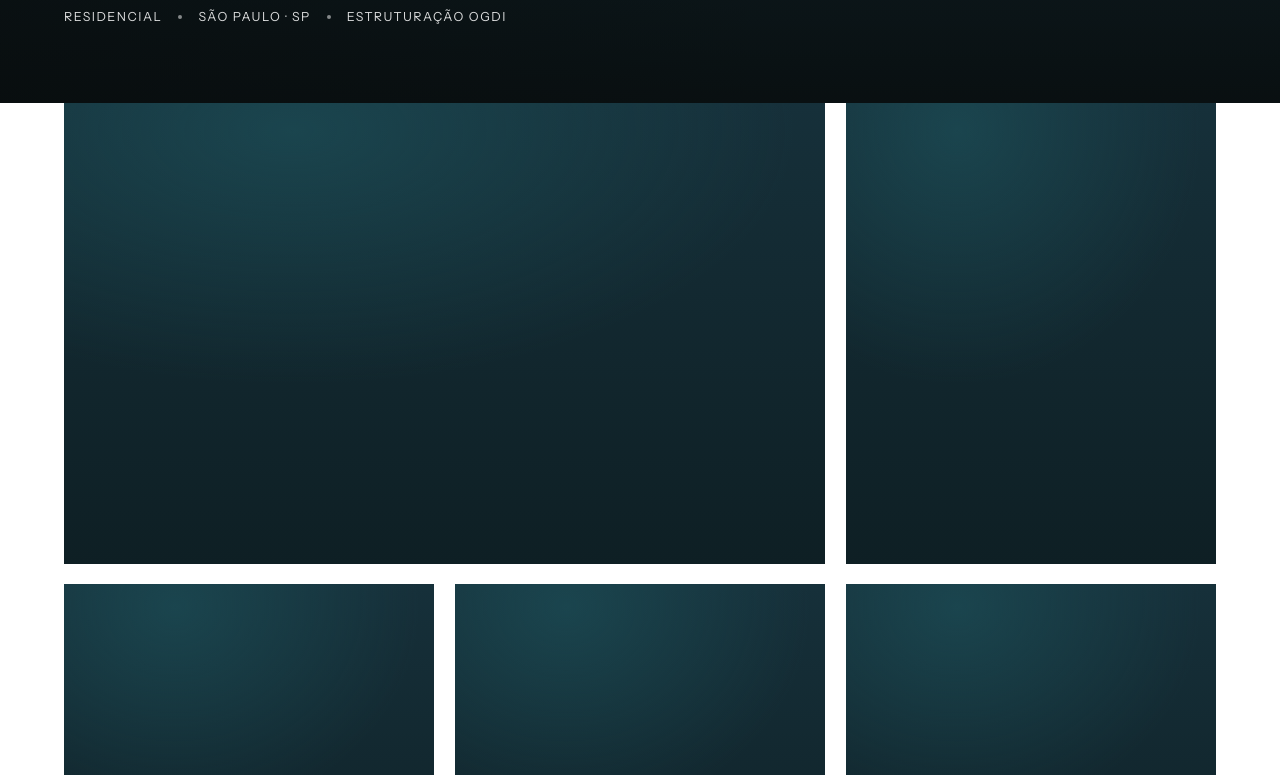
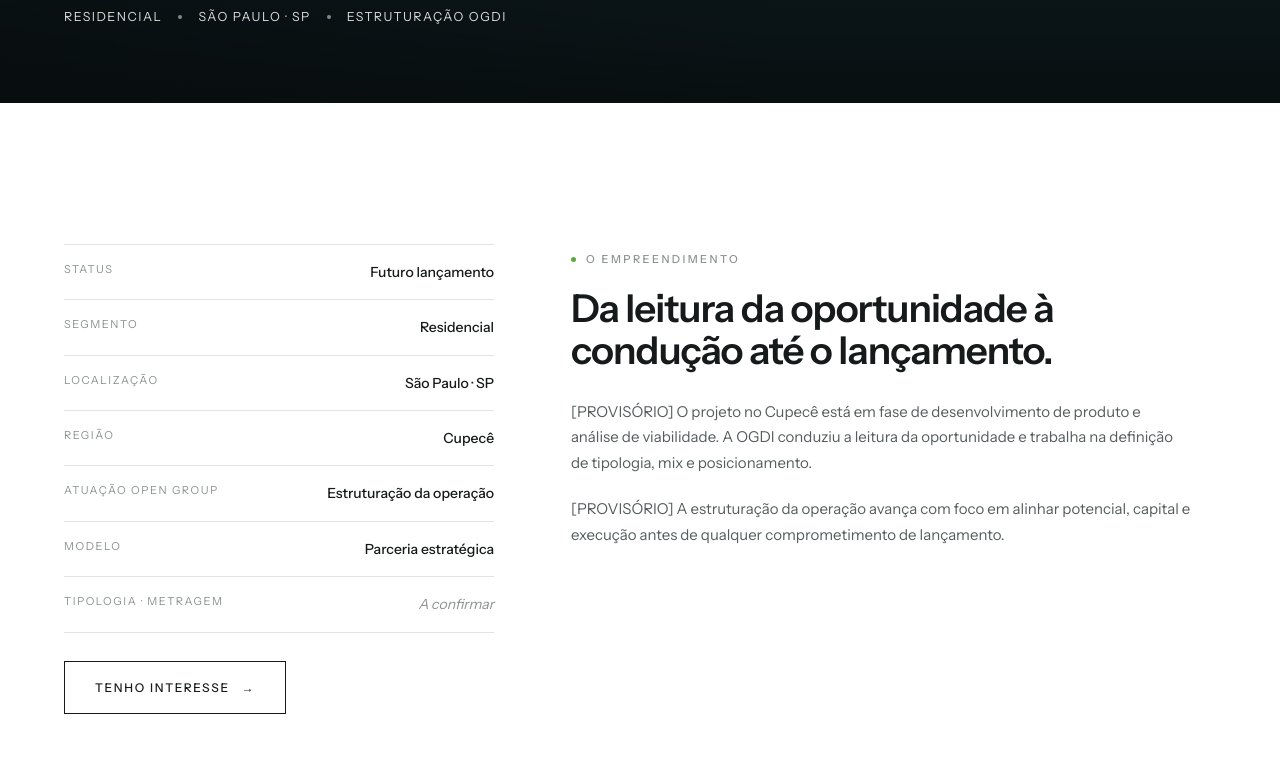
Before and after one commit to VitorABarbosa/OGDI, a Next.js app: page /projetos/cupece in a window 1280 px wide. Shown: the part 585-1360 px from the top of the page. Built offline with nearby package versions, Linux system fonts and the light colour scheme.

Commit message:
fix(empreendimento): restore standard page composition

```diff
--- /dev/null
+++ b/app/_sections/EmpreendimentoPage/EmpInfo.tsx
@@ -0,0 +1,64 @@
+import { Kicker } from "@/components/ui/Kicker";
+import { Button } from "@/components/ui/Button";
+import type { Projeto } from "@/app/_sections/Projetos/projetos.data";
+import { cn } from "@/lib/cn";
+
+function MetaRow({ label, value, tbd, className }: { label: string; value: string; tbd?: boolean; className?: string }) {
+  return (
+    <div className={cn("reveal flex justify-between gap-5 py-4 border-b border-[color:var(--line)]", className)}>
+      <span className="text-[11px] tracking-[.14em] uppercase text-ink-3">
+        {label}
+      </span>
+      <span
+        className={
+          tbd
+            ? "text-[14px] text-ink-3 italic font-normal text-right"
+            : "text-[14px] text-ink text-right font-medium"
+        }
+      >
+        {value}
+      </span>
+    </div>
+  );
+}
+
+export function EmpInfo({ p }: { p: Projeto }) {
+  return (
+    <section className="py-section">
+      <div className="wrap">
+        <div className="grid grid-cols-1 lg:grid-cols-[0.8fr_1.2fr] gap-[clamp(40px,6vw,100px)] items-start">
+          <div className="flex flex-col border-t border-[color:var(--line)] lg:sticky lg:top-[110px]">
+            <MetaRow label="Status" value={p.status} />
+            <MetaRow label="Segmento" value={p.segmento} className="reveal-info-1" />
+            <MetaRow label="Localização" value={p.local} tbd={p.localTbd} />
+            {p.regiao && <MetaRow label="Região" value={p.regiao} />}
+            <MetaRow label="Atuação Open Group" value="Estruturação da operação" />
+            <MetaRow label="Modelo" value={p.modelo} className="reveal-info-4" />
+            <MetaRow label="Tipologia · metragem" value="A confirmar" tbd />
+
+            <Button href="/#contato" arrow className="reveal reveal-info-5 mt-[28px] self-start">
+              Tenho interesse
+            </Button>
+          </div>
+
+          <div>
+            <Kicker className="reveal mb-5">O empreendimento</Kicker>
+
+            <h2 className="reveal reveal-2 font-sans font-semibold text-[clamp(26px,3vw,42px)] leading-[1.1] tracking-[-.025em] mb-[26px]">
+              Da leitura da oportunidade à condução até o lançamento.
+            </h2>
+
+            {p.intro.map((paragraph, i) => (
+              <p
+                key={`${p.slug}-intro-${i}`}
+                className={cn("reveal text-[clamp(15px,1.15vw,17.5px)] leading-[1.72] text-ink-2 mb-5 max-w-[620px]", `reveal-info-${Math.min(i + 3, 5)}`)}
+              >
+                {paragraph}
+              </p>
+            ))}
+          </div>
+        </div>
+      </div>
+    </section>
+  );
+}
--- a/app/projetos/[slug]/page.tsx
+++ b/app/projetos/[slug]/page.tsx
@@ -2,12 +2,14 @@ import type { Metadata } from "next";
 import { notFound } from "next/navigation";
 import { projetos } from "@/app/_sections/Projetos/projetos.data";
 import { EmpHero } from "@/app/_sections/EmpreendimentoPage/EmpHero";
+import { EmpInfo } from "@/app/_sections/EmpreendimentoPage/EmpInfo";
 import { EmpLocationStory } from "@/app/_sections/EmpreendimentoPage/EmpLocationStory";
 import { EmpProductStory } from "@/app/_sections/EmpreendimentoPage/EmpProductStory";
 import { EmpGaleria } from "@/app/_sections/EmpreendimentoPage/EmpGaleria";
 import { EmpAtuacao } from "@/app/_sections/EmpreendimentoPage/EmpAtuacao";
 import { EmpClosing } from "@/app/_sections/EmpreendimentoPage/EmpClosing";
 import { EmpProximos } from "@/app/_sections/EmpreendimentoPage/EmpProximos";
+import { CtaBand } from "@/components/ui/CtaBand";
 import { RevealController } from "@/components/Reveal/RevealController";
 
 export const dynamicParams = false;
@@ -42,12 +44,19 @@ export default async function Page({
     <main>
       <RevealController />
       <EmpHero p={p} />
+      <EmpInfo p={p} />
       <EmpLocationStory p={p} />
       <EmpProductStory p={p} />
       <EmpGaleria p={p} />
       <EmpAtuacao p={p} />
       <EmpClosing p={p} />
       <EmpProximos others={others} />
+      <CtaBand
+        title={`Interesse no ${p.name}?`}
+        text="Fale com a equipe da Open Group e receba mais informações sobre o empreendimento e a operação."
+        ctaLabel="Falar com a equipe"
+        href="/#contato"
+      />
     </main>
   );
 }
```
Also changed, not shown: 1 other file (tests, documents, lock files or other folders).
